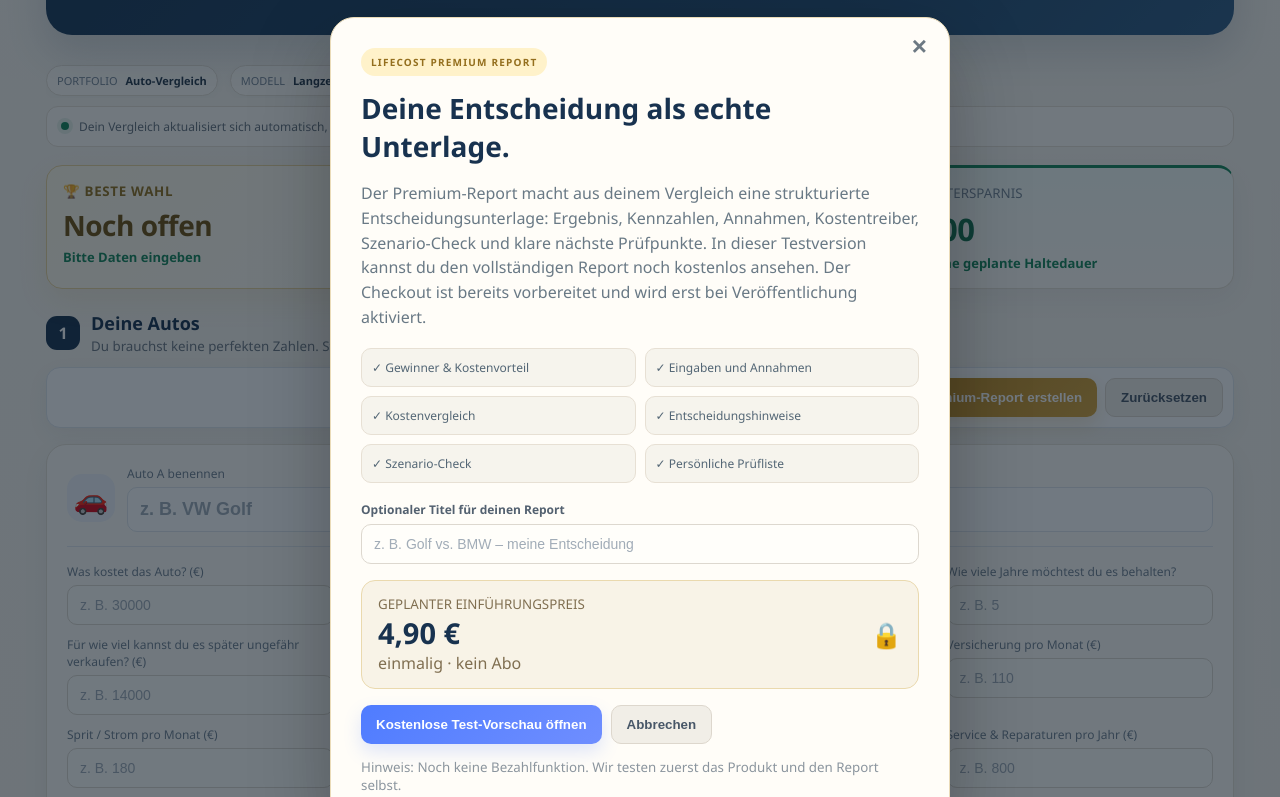
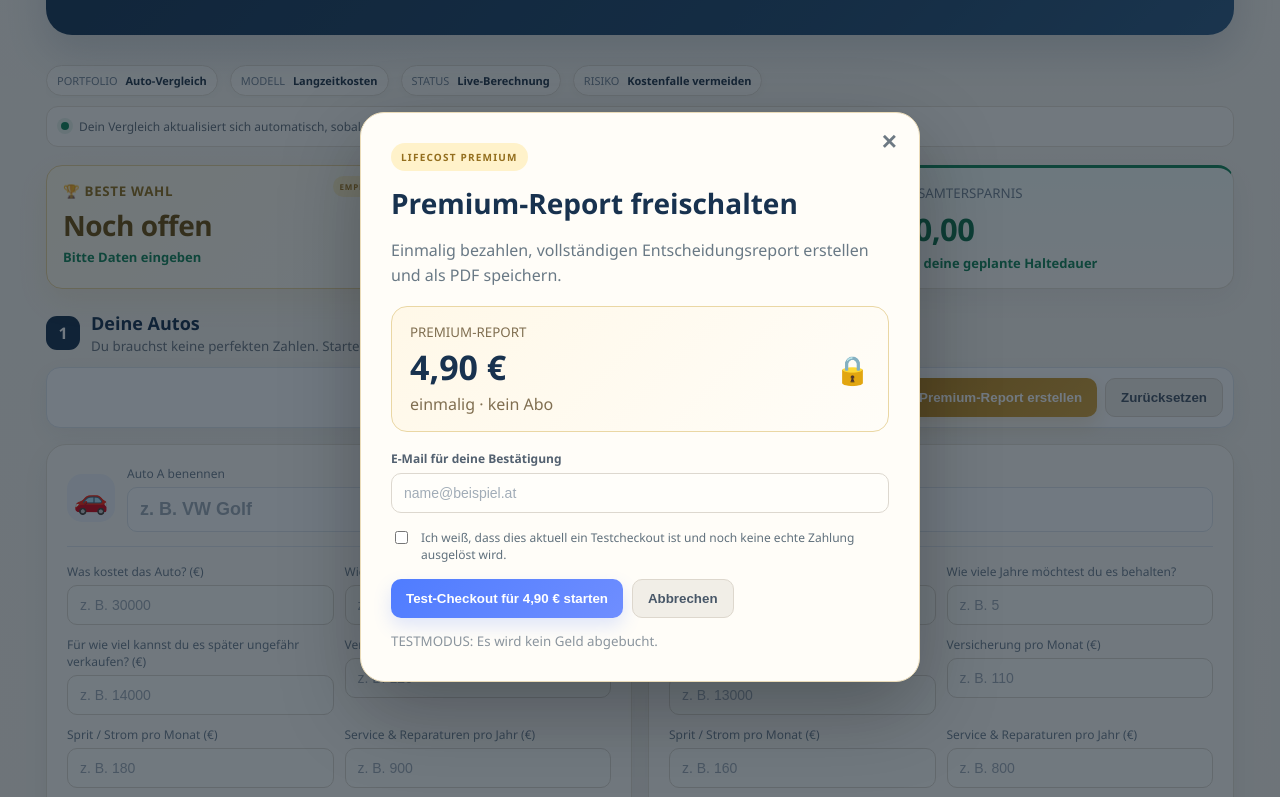
Before and after one commit to Vendly-Droid/lifecost, a plain HTML site: page index.html in a window 1280 px wide. Both pictures are taken after a click on the button "★ Premium-Report erstellen". Shown: the part 995-1792 px from the top of the page. Drawn offline with Linux system fonts and the light colour scheme.

Commit message:
Add files via upload

```diff
--- a/index.html
+++ b/index.html
@@ -641,6 +641,17 @@ td.expensive{background:#fff0ed!important;color:#a63d36}
 .sales-section{max-width:1188px;margin:35px auto;padding:38px;border-radius:26px;background:#173450;color:#fff}.sales-section h2{font-size:31px;margin:8px 0}.sales-section>div>p{max-width:760px;color:rgba(255,255,255,.7);line-height:1.6}.sales-grid{display:grid;grid-template-columns:repeat(3,1fr);gap:12px;margin:25px 0}.sales-grid>div{padding:18px;border:1px solid rgba(255,255,255,.11);background:rgba(255,255,255,.06);border-radius:15px}.sales-grid b{color:#efc96d}.sales-grid h3{margin:8px 0 5px}.sales-grid p{font-size:12px;color:rgba(255,255,255,.63);line-height:1.45}.sales-button{background:linear-gradient(135deg,#b98218,#d4a33a)!important}.test-note{display:block;margin-top:8px;color:rgba(255,255,255,.48)}
 .site-footer{max-width:1188px;margin:20px auto 40px;padding:24px 16px;border-top:1px solid #ded8ce;display:grid;gap:13px;color:#71808b}.site-footer>div:first-child{display:flex;gap:10px;align-items:baseline}.site-footer b{color:#18324f;font-size:18px}.footer-links{display:flex;gap:8px;flex-wrap:wrap}.footer-links button{background:transparent!important;color:#667681!important;box-shadow:none!important;border:1px solid #ddd7cd!important;padding:7px 10px!important}.site-footer small{font-size:10px}
 @media(max-width:760px){.public-hero{margin:14px;padding:34px 24px}.public-hero h2{font-size:36px}.sales-section{margin:24px 14px;padding:25px}.sales-grid{grid-template-columns:1fr}}
+
+.checkout-dialog{max-width:560px}
+.checkout-summary{display:flex;align-items:center;justify-content:space-between;background:linear-gradient(135deg,#fff8e8,#fffdf8);border:1px solid #ead7a4;border-radius:16px;padding:16px 18px;margin:18px 0}
+.checkout-summary small,.checkout-summary span{display:block;color:#806f51}
+.checkout-summary b{display:block;font-size:34px;color:#18324f;margin:3px 0}
+.checkout-lock{font-size:28px}
+.checkout-check{display:grid;grid-template-columns:auto 1fr;gap:10px;align-items:start;margin:16px 0;color:#60707c;font-size:12px;line-height:1.45}
+.checkout-check input{width:auto;margin-top:2px}
+.checkout-error{background:#fff0ee;border:1px solid #efc5c1;color:#9f3d36;border-radius:10px;padding:10px 12px;font-size:12px;margin:10px 0}
+.success-mark{width:54px;height:54px;border-radius:50%;display:grid;place-items:center;background:#e7f7ee;color:#16865a;font-size:28px;font-weight:900;margin-bottom:12px}
+
 </style></head><body>
 <header><div class="brand"><div class="logo">L</div><div><h1>LifeCost</h1><div class="sub">Deine großen Entscheidungen. Klar gerechnet.</div></div></div><div class="sub">FINANCIAL DECISION DASHBOARD</div></header>
 <section class="public-hero">
@@ -697,7 +708,7 @@ td.expensive{background:#fff0ed!important;color:#a63d36}
   <div class="step-heading"><span>1</span><div><b>Deine Autos</b><small>Du brauchst keine perfekten Zahlen. Starte mit dem, was du weißt.</small></div></div>
   <div class="actions">
     <button onclick="calculate()">Kosten vergleichen</button>
-    <button onclick="window.print()">PDF speichern / drucken</button><button class="premium-btn" onclick="openPremiumReport()">★ Premium-Report erstellen</button>
+    <button onclick="window.print()">PDF speichern / drucken</button><button class="premium-btn" onclick="openCheckout()">★ Premium-Report erstellen</button>
     <button class="secondary" onclick="resetAll()">Zurücksetzen</button>
   </div>
 
@@ -804,7 +815,7 @@ td.expensive{background:#fff0ed!important;color:#a63d36}
 <div class="attention-note"><span class="attention-dot"></span><span>Dein Vergleich aktualisiert sich automatisch, sobald du Werte eingibst.</span></div>
 <div class="actions module-actions">
       <button onclick="calcHome()">Kosten vergleichen</button>
-      <button onclick="window.print()">PDF speichern / drucken</button><button class="premium-btn" onclick="openPremiumReport()">★ Premium-Report erstellen</button>
+      <button onclick="window.print()">PDF speichern / drucken</button><button class="premium-btn" onclick="openCheckout()">★ Premium-Report erstellen</button>
       <button class="secondary" onclick="resetModule('home')">Zurücksetzen</button>
     </div>
 <div class="step-heading"><span>1</span><div><b>Deine zwei Kaufoptionen</b><small>Vergleiche Haus oder Wohnung mit deinen eigenen Zahlen.</small></div></div>
@@ -842,7 +853,7 @@ td.expensive{background:#fff0ed!important;color:#a63d36}
   <div class="ticker"><span>PORTFOLIO <b>Mietwohnungs-Vergleich</b></span><span>MODELL <b>Wohnkosten</b></span><span>STATUS <b>Live-Berechnung</b></span><span>FOKUS <b>Monatliche Belastung</b></span></div>
 <div class="actions module-actions">
       <button onclick="calcRent()">Kosten vergleichen</button>
-      <button onclick="window.print()">PDF speichern / drucken</button><button class="premium-btn" onclick="openPremiumReport()">★ Premium-Report erstellen</button>
+      <button onclick="window.print()">PDF speichern / drucken</button><button class="premium-btn" onclick="openCheckout()">★ Premium-Report erstellen</button>
       <button class="secondary" onclick="resetModule('rent')">Zurücksetzen</button>
     </div>
 
@@ -909,7 +920,7 @@ td.expensive{background:#fff0ed!important;color:#a63d36}
 <div class="attention-note"><span class="attention-dot"></span><span>Dein Vergleich aktualisiert sich automatisch, sobald du Werte eingibst.</span></div>
 <div class="actions module-actions">
       <button onclick="calcPV()">Kosten vergleichen</button>
-      <button onclick="window.print()">PDF speichern / drucken</button><button class="premium-btn" onclick="openPremiumReport()">★ Premium-Report erstellen</button>
+      <button onclick="window.print()">PDF speichern / drucken</button><button class="premium-btn" onclick="openCheckout()">★ Premium-Report erstellen</button>
       <button class="secondary" onclick="resetModule('pv')">Zurücksetzen</button>
     </div>
 <div class="step-heading"><span>1</span><div><b>Deine zwei Optionen</b><small>Trage die Werte ein, die du kennst. Du kannst alles jederzeit ändern.</small></div></div>
@@ -939,7 +950,7 @@ td.expensive{background:#fff0ed!important;color:#a63d36}
 <div class="attention-note"><span class="attention-dot"></span><span>Dein Vergleich aktualisiert sich automatisch, sobald du Werte eingibst.</span></div>
 <div class="actions module-actions">
       <button onclick="calcRV()">Kosten vergleichen</button>
-      <button onclick="window.print()">PDF speichern / drucken</button><button class="premium-btn" onclick="openPremiumReport()">★ Premium-Report erstellen</button>
+      <button onclick="window.print()">PDF speichern / drucken</button><button class="premium-btn" onclick="openCheckout()">★ Premium-Report erstellen</button>
       <button class="secondary" onclick="resetModule('rv')">Zurücksetzen</button>
     </div>
 <div class="step-heading"><span>1</span><div><b>Deine zwei Optionen</b><small>Trage die Werte ein, die du kennst. Du kannst alles jederzeit ändern.</small></div></div>
@@ -1358,6 +1369,44 @@ function showLegal(type){
  const m=document.getElementById('legalModal');m.classList.add('open');m.setAttribute('aria-hidden','false');
 }
 function closeLegal(){const m=document.getElementById('legalModal');m.classList.remove('open');m.setAttribute('aria-hidden','true');}
+
+
+function openCheckout(){
+  const m=document.getElementById('checkoutModal');
+  if(!m){ alert('Checkout konnte nicht geöffnet werden.'); return; }
+  m.classList.add('open');
+  m.setAttribute('aria-hidden','false');
+}
+function closeCheckout(){
+  const m=document.getElementById('checkoutModal');
+  if(m){ m.classList.remove('open'); m.setAttribute('aria-hidden','true'); }
+}
+function startTestCheckout(){
+  const email=(document.getElementById('checkoutEmail')?.value||'').trim();
+  const terms=!!document.getElementById('checkoutTerms')?.checked;
+  const err=document.getElementById('checkoutError');
+
+  if(!email || !/^[^\s@]+@[^\s@]+\.[^\s@]+$/.test(email)){
+    if(err){ err.style.display='block'; err.textContent='Bitte gib eine gültige E-Mail-Adresse ein.'; }
+    return;
+  }
+  if(!terms){
+    if(err){ err.style.display='block'; err.textContent='Bitte bestätige zuerst den Testhinweis.'; }
+    return;
+  }
+
+  if(err){ err.style.display='none'; }
+  closeCheckout();
+
+  const s=document.getElementById('checkoutSuccessModal');
+  if(s){ s.classList.add('open'); s.setAttribute('aria-hidden','false'); }
+}
+function continueToPremium(){
+  const s=document.getElementById('checkoutSuccessModal');
+  if(s){ s.classList.remove('open'); s.setAttribute('aria-hidden','true'); }
+  openPremiumReport();
+}
+
 </script>
 <section class="sales-section">
   <div>
@@ -1369,10 +1418,58 @@ function closeLegal(){const m=document.getElementById('legalModal');m.classList.
       <div><b>02</b><h3>Kostentreiber verstehen</h3><p>Sieh, welche Positionen den Unterschied zwischen deinen Optionen verursachen.</p></div>
       <div><b>03</b><h3>Entscheidung testen</h3><p>Szenario-Check und Prüfliste helfen dir, unsichere Annahmen zu hinterfragen.</p></div>
     </div>
-    <button class="sales-button" onclick="openPremiumReport()">Premium-Report ansehen · 4,90 € geplant</button>
+    <button class="sales-button" onclick="openCheckout()">Premium-Report ansehen · 4,90 € geplant</button>
     <small class="test-note">Testmodus: Noch keine Zahlung erforderlich.</small>
   </div>
 </section>
+
+<div id="checkoutModal" class="pr-modal" aria-hidden="true">
+  <div class="pr-dialog checkout-dialog">
+    <button class="pr-close" onclick="closeCheckout()" aria-label="Schließen">×</button>
+    <div class="pr-badge">LIFECOST PREMIUM</div>
+    <h2>Premium-Report freischalten</h2>
+    <p class="pr-lead">Einmalig bezahlen, vollständigen Entscheidungsreport erstellen und als PDF speichern.</p>
+
+    <div class="checkout-summary">
+      <div>
+        <small>PREMIUM-REPORT</small>
+        <b>4,90 €</b>
+        <span>einmalig · kein Abo</span>
+      </div>
+      <div class="checkout-lock">🔒</div>
+    </div>
+
+    <label class="pr-label">E-Mail für deine Bestätigung</label>
+    <input id="checkoutEmail" class="pr-input" type="email" placeholder="name@beispiel.at">
+
+    <label class="checkout-check">
+      <input id="checkoutTerms" type="checkbox">
+      <span>Ich weiß, dass dies aktuell ein Testcheckout ist und noch keine echte Zahlung ausgelöst wird.</span>
+    </label>
+
+    <div id="checkoutError" class="checkout-error" style="display:none"></div>
+
+    <div class="pr-actions">
+      <button onclick="startTestCheckout()">Test-Checkout für 4,90 € starten</button>
+      <button class="secondary" onclick="closeCheckout()">Abbrechen</button>
+    </div>
+
+    <small>TESTMODUS: Es wird kein Geld abgebucht.</small>
+  </div>
+</div>
+
+<div id="checkoutSuccessModal" class="pr-modal" aria-hidden="true">
+  <div class="pr-dialog checkout-dialog">
+    <div class="success-mark">✓</div>
+    <div class="pr-badge">TEST-CHECKOUT ERFOLGREICH</div>
+    <h2>Premium ist freigeschaltet.</h2>
+    <p class="pr-lead">So sieht später der Ablauf nach einer bestätigten echten Zahlung aus.</p>
+    <div class="pr-actions">
+      <button onclick="continueToPremium()">Premium-Report erstellen</button>
+    </div>
+  </div>
+</div>
+
 <div id="premiumReportModal" class="pr-modal" aria-hidden="true">
   <div class="pr-dialog">
     <button class="pr-close" onclick="closePremiumReport()" aria-label="Schließen">×</button>
```
